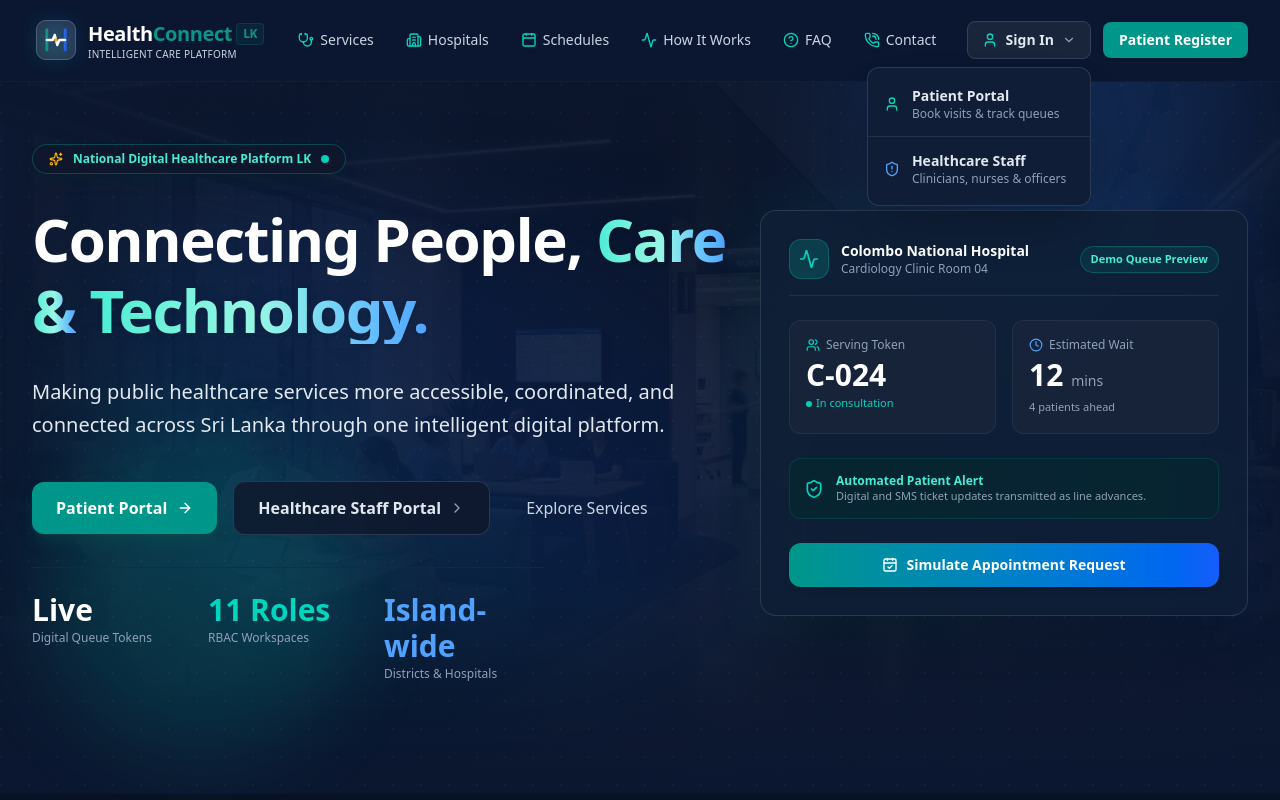
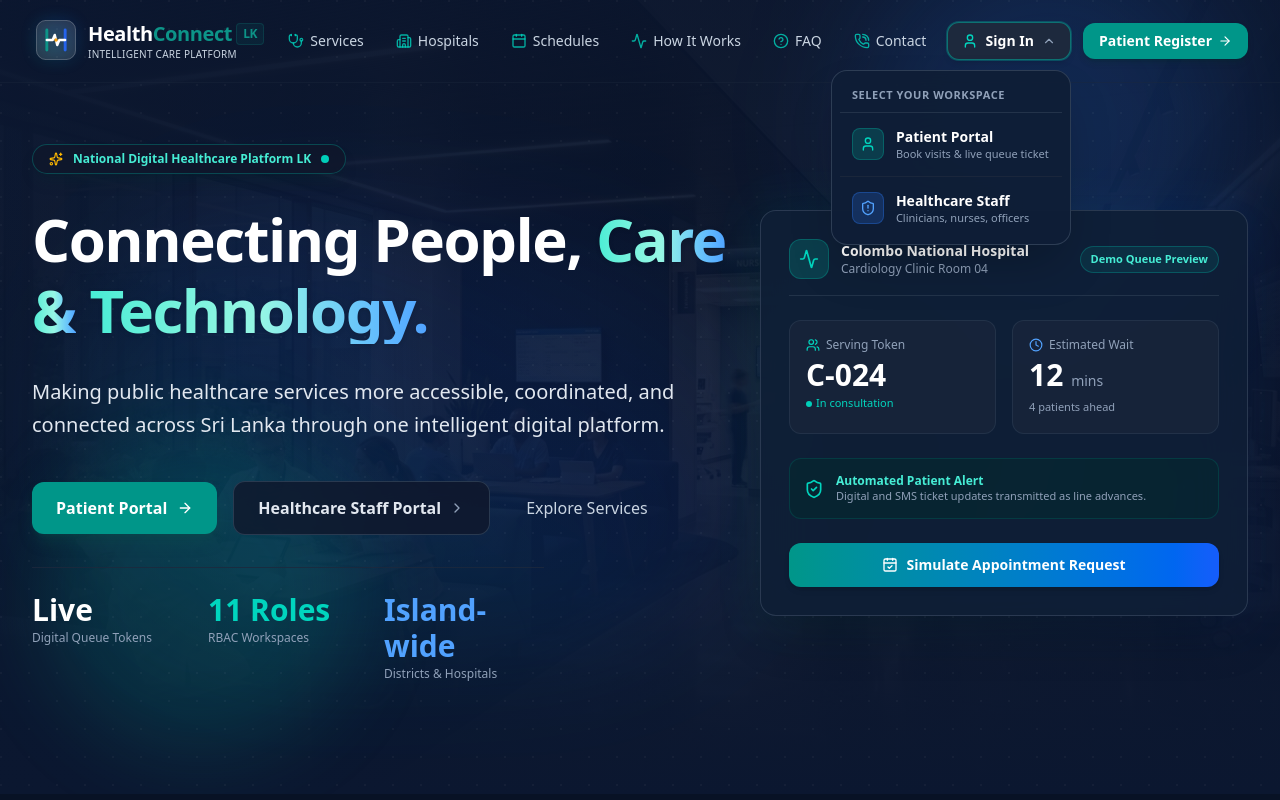
Before and after one commit to SamhiAGM/healthnexus, a Next.js app in the folder frontend/: page / in a window 1280 px wide. Both pictures are taken after a click on the button "Sign In". Shown: the top 800 px of the page. Built offline with nearby package versions, Linux system fonts and the light colour scheme.

Commit message:
feat(nav): refine glassmorphic navigation bar, animated link underlines, and portal menu

```diff
--- a/frontend/src/components/layout/Navbar.tsx
+++ b/frontend/src/components/layout/Navbar.tsx
@@ -15,7 +15,9 @@ import {
   Stethoscope,
   HelpCircle,
   PhoneCall,
-  Activity
+  Activity,
+  ArrowRight,
+  Sparkles
 } from "lucide-react";
 
 export function Navbar() {
@@ -32,14 +34,14 @@ export function Navbar() {
         setIsScrolled(false);
       }
     };
-    window.addEventListener("scroll", handleScroll);
+    window.addEventListener("scroll", handleScroll, { passive: true });
     return () => window.removeEventListener("scroll", handleScroll);
   }, []);
 
   const navLinks = [
     { name: "Services", href: "#services", icon: Stethoscope },
     { name: "Hospitals", href: "#facilities", icon: Building2 },
-    { name: "Schedules", href: "#schedules", icon: Calendar },
+    { name: "Schedules", href: "#facilities", icon: Calendar },
     { name: "How It Works", href: "#how-it-works", icon: Activity },
     { name: "FAQ", href: "#faq", icon: HelpCircle },
     { name: "Contact", href: "#contact", icon: PhoneCall },
@@ -49,16 +51,20 @@ export function Navbar() {
     <header
       className={`fixed top-0 left-0 right-0 z-50 transition-all duration-300 ${
         isScrolled
-          ? "bg-[#0B1730]/90 backdrop-blur-md border-b border-slate-800/80 shadow-lg py-3"
-          : "bg-[#0B1730] border-b border-slate-800/40 py-4"
+          ? "bg-[#0B1730]/92 backdrop-blur-xl border-b border-slate-700/60 shadow-xl shadow-slate-950/20 py-2.5"
+          : "bg-transparent border-b border-slate-800/40 py-4"
       }`}
     >
       <div className="max-w-7xl mx-auto px-4 sm:px-6 lg:px-8">
         <div className="flex items-center justify-between">
-          {/* Brand Logo */}
-          <Logo variant="light" size="md" />
 
-          {/* Desktop Navigation Links */}
+          {/* Brand Logo with subtle hover glow */}
+          <div className="relative group">
+            <div className="absolute -inset-1 bg-gradient-to-r from-teal-500/20 to-blue-600/20 rounded-xl blur opacity-0 group-hover:opacity-100 transition-opacity" />
+            <Logo variant="light" size="md" className="relative z-10" />
+          </div>
+
+          {/* Desktop Navigation Links with animated indicator */}
           <nav className="hidden lg:flex items-center gap-1 xl:gap-2">
             {navLinks.map((item) => {
               const Icon = item.icon;
@@ -66,10 +72,12 @@ export function Navbar() {
                 <Link
                   key={item.name}
                   href={item.href}
-                  className="flex items-center gap-1.5 px-3 py-2 text-sm font-medium text-slate-300 hover:text-white hover:bg-slate-800/50 rounded-lg transition-colors"
+                  className="group relative flex items-center gap-1.5 px-3 py-2 text-sm font-medium text-slate-300 hover:text-white rounded-lg transition-colors"
                 >
-                  <Icon className="w-4 h-4 text-teal-400" />
-                  {item.name}
+                  <Icon className="w-4 h-4 text-teal-400/80 group-hover:text-teal-300 transition-colors" />
+                  <span>{item.name}</span>
+                  {/* Subtle animated bottom highlight bar */}
+                  <span className="absolute bottom-0 left-3 right-3 h-[2px] bg-gradient-to-r from-teal-400 to-blue-500 scale-x-0 group-hover:scale-x-100 transition-transform duration-200 origin-left rounded-full" />
                 </Link>
               );
             })}
@@ -77,58 +85,72 @@ export function Navbar() {
 
           {/* Desktop Action Buttons */}
           <div className="hidden lg:flex items-center gap-3">
-            {/* Login Menu Dropdown */}
+
+            {/* Sign In Dropdown Menu */}
             <div className="relative">
               <button
                 onClick={() => setLoginDropdownOpen(!loginDropdownOpen)}
-                className="flex items-center gap-2 px-3.5 py-2 text-sm font-semibold text-slate-200 bg-slate-800/80 hover:bg-slate-700/80 border border-slate-700 rounded-lg transition-all"
+                className={`flex items-center gap-2 px-3.5 py-2 text-sm font-semibold rounded-xl transition-all duration-200 border ${
+                  loginDropdownOpen
+                    ? "bg-slate-800 text-white border-teal-500/50 shadow-md ring-1 ring-teal-500/30"
+                    : "text-slate-200 bg-slate-900/80 hover:bg-slate-800 hover:text-white border-slate-700/80 backdrop-blur-md"
+                }`}
                 aria-expanded={loginDropdownOpen}
               >
                 <User className="w-4 h-4 text-teal-400" />
                 Sign In
-                <ChevronDown className="w-3.5 h-3.5 text-slate-400" />
+                <ChevronDown className={`w-3.5 h-3.5 text-slate-400 transition-transform duration-200 ${loginDropdownOpen ? "rotate-180" : ""}`} />
               </button>
 
               {loginDropdownOpen && (
                 <div
-                  className="absolute right-0 mt-2 w-56 bg-[#0F1E36] border border-slate-700/80 rounded-xl shadow-2xl py-2 z-50"
+                  className="absolute right-0 mt-2.5 w-60 bg-[#0F1E36]/95 backdrop-blur-2xl border border-slate-700/90 rounded-2xl shadow-2xl p-2 z-50 animate-in fade-in-50 zoom-in-95 duration-150"
                   onMouseLeave={() => setLoginDropdownOpen(false)}
                 >
+                  <div className="px-3 py-2 text-[11px] font-semibold uppercase tracking-wider text-slate-400 border-b border-slate-700/60 mb-1">
+                    Select Your Workspace
+                  </div>
+
                   <Link
                     href="/auth/patient-login"
                     onClick={() => setLoginDropdownOpen(false)}
-                    className="flex items-center gap-3 px-4 py-2.5 text-sm text-slate-200 hover:bg-teal-600/10 hover:text-teal-400 transition-colors"
+                    className="flex items-center gap-3 px-3 py-2.5 rounded-xl text-sm text-slate-200 hover:bg-teal-500/10 hover:text-teal-300 transition-colors group"
                   >
-                    <User className="w-4 h-4 text-teal-400" />
+                    <div className="w-8 h-8 rounded-lg bg-teal-500/20 border border-teal-500/30 flex items-center justify-center text-teal-400 shrink-0 group-hover:scale-105 transition-transform">
+                      <User className="w-4 h-4" />
+                    </div>
                     <div>
-                      <div className="font-semibold">Patient Portal</div>
-                      <div className="text-xs text-slate-400">Book visits & track queues</div>
+                      <div className="font-semibold text-white leading-snug">Patient Portal</div>
+                      <div className="text-[11px] text-slate-400">Book visits & live queue ticket</div>
                     </div>
                   </Link>
 
-                  <div className="border-t border-slate-700/60 my-1" />
+                  <div className="border-t border-slate-800/80 my-1" />
 
                   <Link
                     href="/auth/staff-login"
                     onClick={() => setLoginDropdownOpen(false)}
-                    className="flex items-center gap-3 px-4 py-2.5 text-sm text-slate-200 hover:bg-blue-600/10 hover:text-blue-400 transition-colors"
+                    className="flex items-center gap-3 px-3 py-2.5 rounded-xl text-sm text-slate-200 hover:bg-blue-500/10 hover:text-blue-300 transition-colors group"
                   >
-                    <ShieldAlert className="w-4 h-4 text-blue-400" />
+                    <div className="w-8 h-8 rounded-lg bg-blue-500/20 border border-blue-500/30 flex items-center justify-center text-blue-400 shrink-0 group-hover:scale-105 transition-transform">
+                      <ShieldAlert className="w-4 h-4" />
+                    </div>
                     <div>
-                      <div className="font-semibold">Healthcare Staff</div>
-                      <div className="text-xs text-slate-400">Clinicians, nurses & officers</div>
+                      <div className="font-semibold text-white leading-snug">Healthcare Staff</div>
+                      <div className="text-[11px] text-slate-400">Clinicians, nurses, officers</div>
                     </div>
                   </Link>
                 </div>
               )}
             </div>
 
-            {/* Register Patient CTA */}
+            {/* Patient Register CTA */}
             <Link
               href="/auth/patient-register"
-              className="inline-flex items-center justify-center px-4 py-2 text-sm font-semibold text-white bg-teal-600 hover:bg-teal-500 rounded-lg shadow-sm hover:shadow-teal-500/20 transition-all"
+              className="inline-flex items-center justify-center gap-1.5 px-4 py-2 text-sm font-semibold text-white bg-teal-600 hover:bg-teal-500 rounded-xl shadow-md shadow-teal-950/30 hover:shadow-teal-500/25 transition-all transform hover:-translate-y-0.5 active:translate-y-0"
             >
-              Patient Register
+              <span>Patient Register</span>
+              <ArrowRight className="w-3.5 h-3.5" />
             </Link>
           </div>
 
@@ -136,18 +158,19 @@ export function Navbar() {
           <div className="lg:hidden flex items-center gap-2">
             <button
               onClick={() => setMobileMenuOpen(!mobileMenuOpen)}
-              className="p-2 text-slate-300 hover:text-white rounded-lg hover:bg-slate-800 focus:outline-none focus:ring-2 focus:ring-teal-500"
+              className="p-2 text-slate-300 hover:text-white rounded-xl hover:bg-slate-800/80 focus:outline-none focus:ring-2 focus:ring-teal-500 transition-colors"
               aria-label="Toggle navigation menu"
             >
               {mobileMenuOpen ? <X className="w-6 h-6" /> : <Menu className="w-6 h-6" />}
             </button>
           </div>
+
         </div>
       </div>
 
       {/* Mobile Drawer Menu */}
       {mobileMenuOpen && (
-        <div className="lg:hidden bg-[#0B1730] border-b border-slate-800 px-4 pt-3 pb-6 space-y-3 animate-in slide-in-from-top-4 duration-200">
+        <div className="lg:hidden bg-[#0B1730]/98 backdrop-blur-2xl border-b border-slate-800 px-4 pt-3 pb-6 space-y-4 animate-in slide-in-from-top-4 duration-200">
           <div className="space-y-1">
             {navLinks.map((item) => {
               const Icon = item.icon;
@@ -156,7 +179,7 @@ export function Navbar() {
                   key={item.name}
                   href={item.href}
                   onClick={() => setMobileMenuOpen(false)}
-                  className="flex items-center gap-3 px-3 py-2.5 text-base font-medium text-slate-200 hover:bg-slate-800 rounded-lg transition-colors"
+                  className="flex items-center gap-3 px-3.5 py-2.5 text-base font-medium text-slate-200 hover:bg-slate-800/80 rounded-xl transition-colors"
                 >
                   <Icon className="w-5 h-5 text-teal-400" />
                   {item.name}
@@ -165,11 +188,11 @@ export function Navbar() {
             })}
           </div>
 
-          <div className="border-t border-slate-800 pt-4 space-y-2">
+          <div className="border-t border-slate-800/80 pt-4 space-y-2.5">
             <Link
               href="/auth/patient-login"
               onClick={() => setMobileMenuOpen(false)}
-              className="w-full flex items-center justify-center gap-2 px-4 py-2.5 text-sm font-semibold text-slate-200 bg-slate-800 hover:bg-slate-700 rounded-lg border border-slate-700 transition-colors"
+              className="w-full flex items-center justify-center gap-2 px-4 py-2.5 text-sm font-semibold text-slate-200 bg-slate-900/80 hover:bg-slate-800 rounded-xl border border-slate-700/80 transition-colors"
             >
               <User className="w-4 h-4 text-teal-400" />
               Patient Login
@@ -177,7 +200,7 @@ export function Navbar() {
             <Link
               href="/auth/staff-login"
               onClick={() => setMobileMenuOpen(false)}
-              className="w-full flex items-center justify-center gap-2 px-4 py-2.5 text-sm font-semibold text-slate-200 bg-slate-800/60 hover:bg-slate-700 rounded-lg border border-slate-700 transition-colors"
+              className="w-full flex items-center justify-center gap-2 px-4 py-2.5 text-sm font-semibold text-slate-200 bg-slate-900/60 hover:bg-slate-800 rounded-xl border border-slate-700/80 transition-colors"
             >
               <ShieldAlert className="w-4 h-4 text-blue-400" />
               Staff Portal Login
@@ -185,9 +208,10 @@ export function Navbar() {
             <Link
               href="/auth/patient-register"
               onClick={() => setMobileMenuOpen(false)}
-              className="w-full flex items-center justify-center px-4 py-2.5 text-sm font-semibold text-white bg-teal-600 hover:bg-teal-500 rounded-lg shadow-sm transition-colors"
+              className="w-full flex items-center justify-center gap-1.5 px-4 py-2.5 text-sm font-semibold text-white bg-teal-600 hover:bg-teal-500 rounded-xl shadow-md transition-colors"
             >
-              Patient Registration
+              <span>Patient Registration</span>
+              <ArrowRight className="w-4 h-4" />
             </Link>
           </div>
         </div>
```
